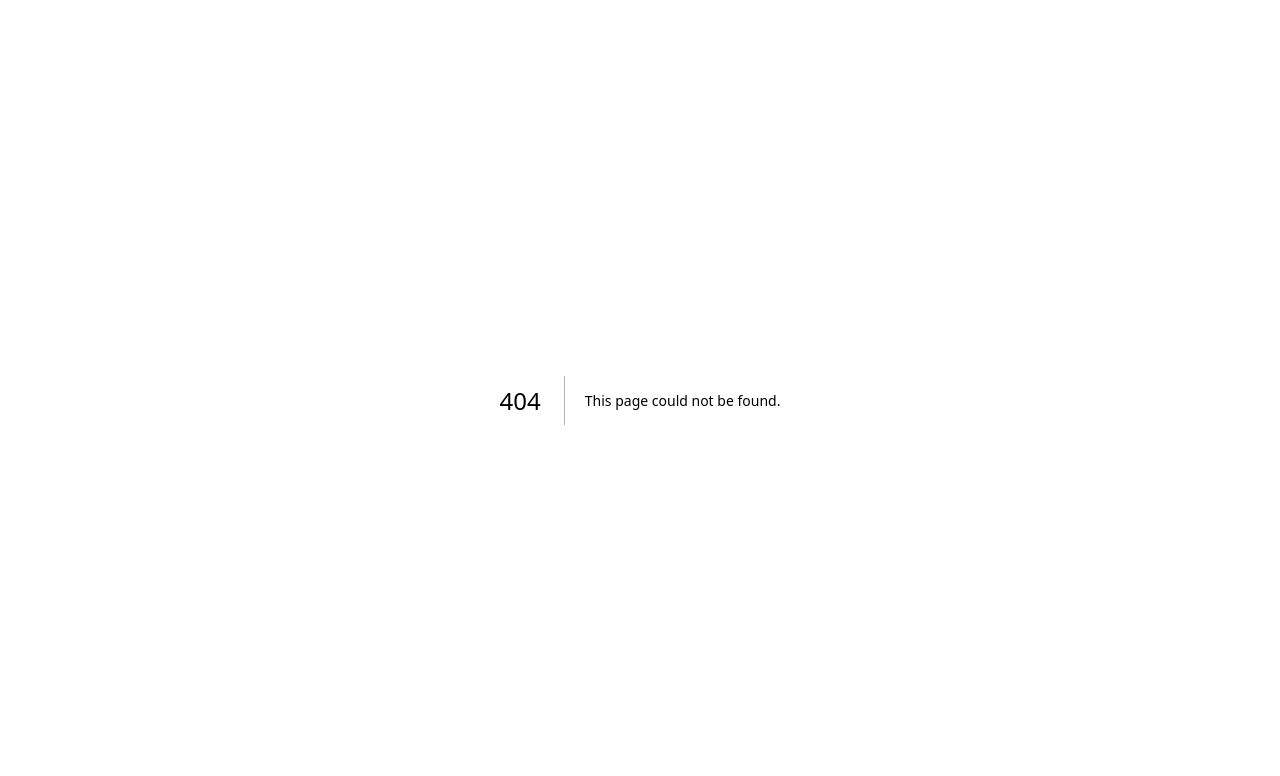
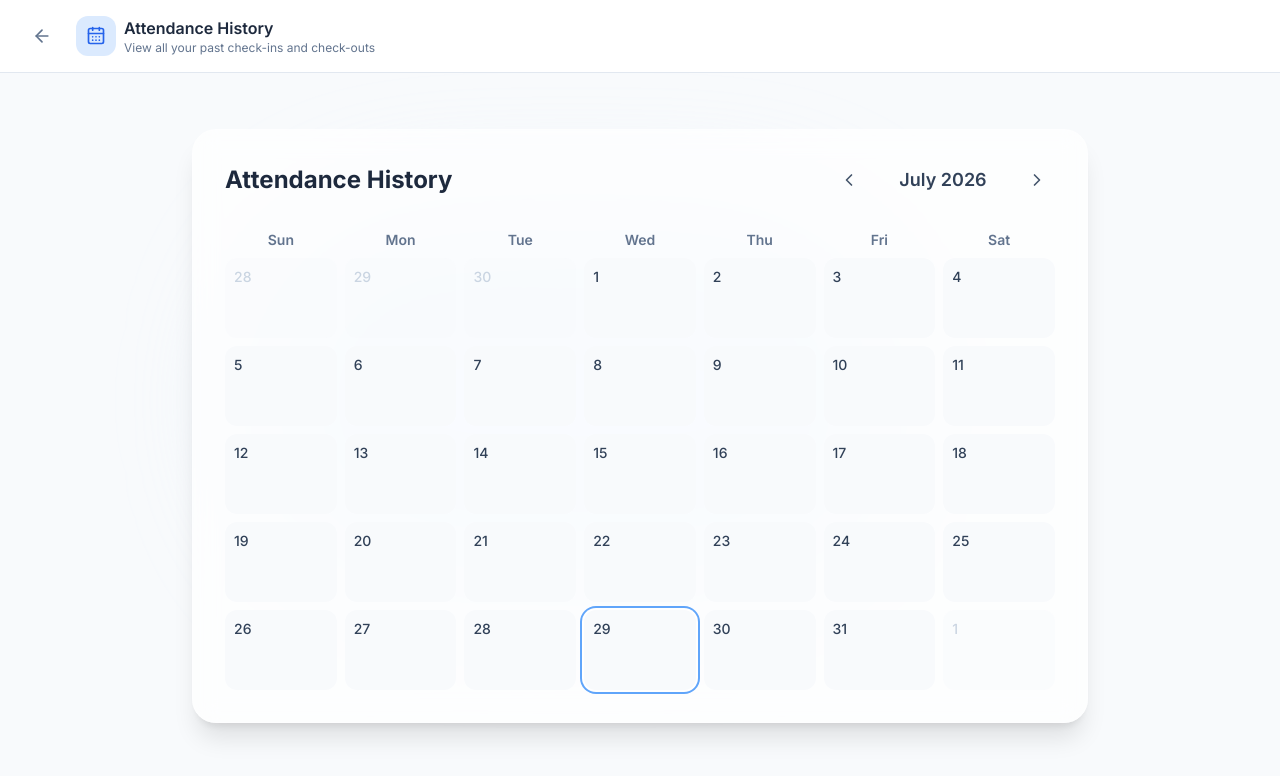
Before and after one commit to BorhanTarek/Attendance-MM, a Next.js app: page /dashboard/history in a window 1280 px wide. Before the commit this address had no page. Shown: the top 776 px of the page. Built offline with nearby package versions, Linux system fonts and the light colour scheme; no server answers; the database is empty; sample sign-in values are in the browser's storage.

Commit message:
Move attendance history calendar to separate page

```diff
--- /dev/null
+++ b/src/app/dashboard/history/page.tsx
@@ -0,0 +1,61 @@
+import { getServerSession } from "next-auth";
+import { authOptions } from "../../api/auth/[...nextauth]/route";
+import { redirect } from "next/navigation";
+import { prisma } from "@/lib/prisma";
+import HistoryCalendar from "@/components/HistoryCalendar";
+import { ArrowLeft, CalendarDays } from "lucide-react";
+import Link from "next/link";
+
+export default async function HistoryPage() {
+  const session = await getServerSession(authOptions);
+
+  if (!session) {
+    redirect("/login");
+  }
+
+  // Fetch ALL logs for the user to display in the Calendar
+  const allLogs = await prisma.attendanceLog.findMany({
+    where: {
+      userId: session.user.id,
+    },
+    include: {
+      location: true,
+    },
+    orderBy: {
+      checkInTime: "desc",
+    }
+  });
+
+  return (
+    <div className="min-h-screen bg-slate-50 flex flex-col">
+      <header className="bg-white border-b border-slate-200 px-6 py-4 flex justify-between items-center sticky top-0 z-10">
+        <div className="flex items-center gap-4">
+          <Link href="/dashboard" className="p-2 hover:bg-slate-100 rounded-lg text-slate-500 transition-colors">
+            <ArrowLeft className="w-5 h-5" />
+          </Link>
+          <div className="flex items-center gap-2">
+            <div className="w-10 h-10 bg-primary-100 rounded-xl flex items-center justify-center">
+              <CalendarDays className="text-primary-600 w-5 h-5" />
+            </div>
+            <div>
+              <h2 className="font-semibold text-slate-800">Attendance History</h2>
+              <p className="text-xs text-slate-500">
+                View all your past check-ins and check-outs
+              </p>
+            </div>
+          </div>
+        </div>
+      </header>
+
+      <main className="flex-1 p-6 relative">
+        <div className="absolute inset-0 z-0 overflow-hidden pointer-events-none">
+          <div className="absolute top-[20%] left-[20%] w-[50%] h-[50%] rounded-full bg-primary-100/50 blur-3xl" />
+        </div>
+
+        <div className="max-w-4xl mx-auto relative z-10 mt-6">
+          <HistoryCalendar logs={allLogs} />
+        </div>
+      </main>
+    </div>
+  );
+}
--- a/src/app/dashboard/page.tsx
+++ b/src/app/dashboard/page.tsx
@@ -3,9 +3,9 @@ import { authOptions } from "../api/auth/[...nextauth]/route";
 import { redirect } from "next/navigation";
 import { prisma } from "@/lib/prisma";
 import AttendanceCard from "@/components/AttendanceCard";
-import HistoryCalendar from "@/components/HistoryCalendar";
-import { LogOut, User as UserIcon } from "lucide-react";
+import { LogOut, User as UserIcon, CalendarDays, ArrowRight } from "lucide-react";
 import LogoutButton from "@/components/LogoutButton";
+import Link from "next/link";
 
 export default async function DashboardPage() {
   const session = await getServerSession(authOptions);
@@ -35,19 +35,6 @@ export default async function DashboardPage() {
 
   const isActive = latestLog?.status === "SUCCESS" && !latestLog.checkOutTime;
 
-  // Fetch ALL logs for the user to display in the Calendar
-  const allLogs = await prisma.attendanceLog.findMany({
-    where: {
-      userId: session.user.id,
-    },
-    include: {
-      location: true,
-    },
-    orderBy: {
-      checkInTime: "desc",
-    }
-  });
-
   return (
     <div className="min-h-screen bg-slate-50 flex flex-col">
       <header className="bg-white border-b border-slate-200 px-6 py-4 flex justify-between items-center sticky top-0 z-10">
@@ -72,17 +59,26 @@ export default async function DashboardPage() {
         </div>
       </header>
 
-      <main className="flex-1 p-6 relative">
+      <main className="flex-1 p-6 relative flex flex-col items-center justify-center">
         <div className="absolute inset-0 z-0 overflow-hidden pointer-events-none">
           <div className="absolute top-[20%] left-[20%] w-[50%] h-[50%] rounded-full bg-primary-100/50 blur-3xl" />
         </div>
 
-        <div className="max-w-4xl mx-auto relative z-10 space-y-8 mt-10">
-          <div className="max-w-md mx-auto">
-            <AttendanceCard isActive={isActive} latestLog={latestLog} />
-          </div>
+        <div className="w-full max-w-md relative z-10 space-y-6">
+          <AttendanceCard isActive={isActive} latestLog={latestLog} />
 
-          <HistoryCalendar logs={allLogs} />
+          <Link href="/dashboard/history" className="glass-panel p-5 rounded-2xl flex items-center justify-between group hover:bg-white/60 transition-colors border border-white/40">
+            <div className="flex items-center gap-4">
+              <div className="w-12 h-12 rounded-full bg-blue-100 flex items-center justify-center text-blue-600 group-hover:bg-blue-500 group-hover:text-white transition-colors">
+                <CalendarDays className="w-6 h-6" />
+              </div>
+              <div>
+                <h3 className="font-bold text-slate-800 text-lg">Attendance History</h3>
+                <p className="text-sm text-slate-500">View your past check-ins</p>
+              </div>
+            </div>
+            <ArrowRight className="w-5 h-5 text-slate-400 group-hover:text-blue-500 group-hover:translate-x-1 transition-all" />
+          </Link>
         </div>
       </main>
     </div>
```
